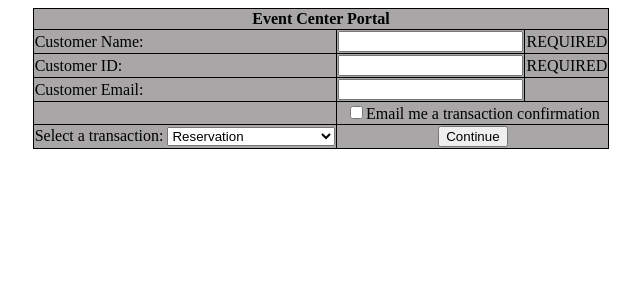
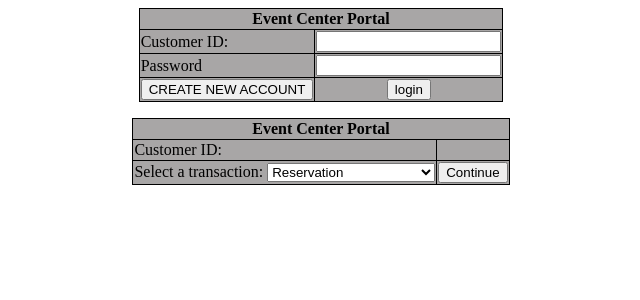
Before and after one commit to chillhumanoid/IT202_Assignment4, a PHP site: page /ecpMain.php in a window 1280 px wide. Shown: the top 300 px of the page, without its empty margins (319-959 px from the left). Run offline with PHP 8.4, Linux system fonts and the light colour scheme; data that the repository does not hold is empty.

Commit message:
Changing up the main screen for assignment 4

```diff
--- a/ecpMain.php
+++ b/ecpMain.php
@@ -1,8 +1,10 @@
-<!DOCTYPE html>
-<html lang="en">
+<?php
+	include("login.php");
+?>
+<html>
 	<head>
 		<meta charset="utf-8">
-		<title>Assignment 2 - Jonathan Thorne</title>
+		<title>Event Center Portal</title>
 		<link rel="stylesheet" href="styles/styles.css">
 	</head>
 
@@ -14,36 +16,18 @@
 						<th colspan="4">Event Center Portal</th>
 					</tr>
 					<tr>
-						<td class = "labels">Customer Name:</td>
-						<td colspan="2"><input type="text" name="custName" id="custName"></td>
-						<td id ="nameReq">REQUIRED</td>
-					</tr>
-					<tr>
-						<td class="labels">Customer ID:</td>
-						<td colspan="2"><input type="password" name="custID" id="custID"></td>
-						<td id = "idReq">REQUIRED</td>
-					<tr>
-						<td class="labels">Customer Email:</td>
-						<td colspan="2"><input type="text" name="custEmail" id="custEmail"></td>
-						<td id="emailReq"></td>
-					</tr>
-					<tr>
-						<td></td>
-						<td colspan="3"><input type="checkbox" name="emailConfirmation" value="email" id="emailConf" onClick="emailReq();">Email me a transaction confirmation</td>
+						<td class = "labels">Customer ID:</td>
+						<td colspan="2"><?php $id ?></td>
 					</tr>
 					<tr>
 						<td>Select a transaction: <select>
 							<option value="reservation">Reservation</option>
 							<option value="accInfo">Account Information</option>
 							<option value="regAcc">Register/Create Account</option></select></td>
-						<td colspan="3"><input type="button" value="Continue" onclick="validateForm();return false"></td>
+						<td colspan="3"><input type="button" value="Continue" onclick=""></td>
 					</tr>
 				</table>
 			</form>
 		</div>
-		<script type="text/javascript" src="scripts/script.js"></script>
-		<noscript>
-			<h3>This site requires JavaScript</h3>
-		</noscript>
 	</body>
 </html>
--- a/login.php
+++ b/login.php
@@ -9,7 +9,7 @@
 		if($result->num_rows == 0){
 			$error_msg = "invalid customer ID or Password";
 		}else{
-			header('Location: https://web.njit.edu/~jgt8/Assignment2/assignment2.html');
+			header('Location: ecpMain.php');
 		}
 	}
 	if(isset($_POST['newAccount'])){
```
